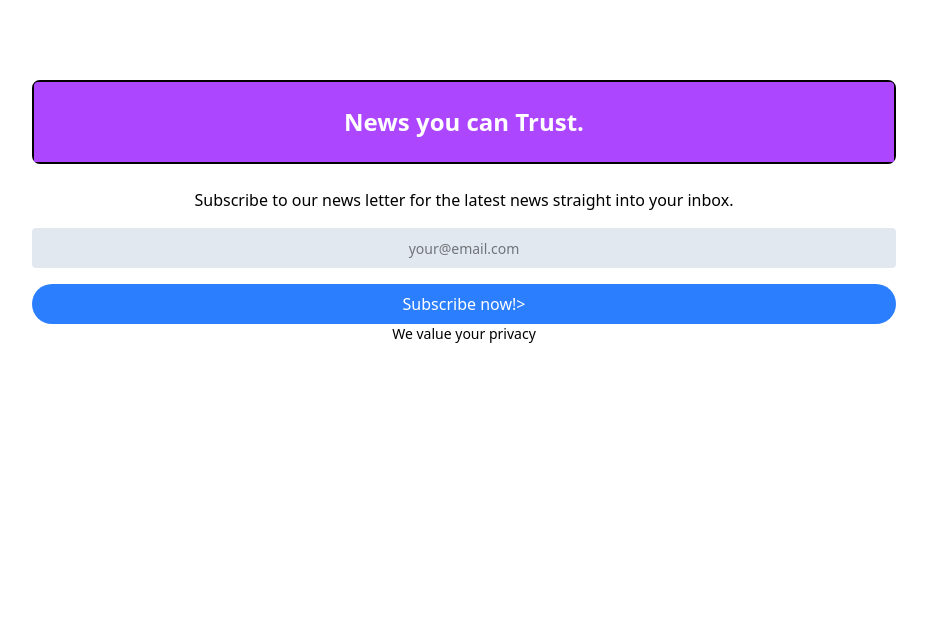
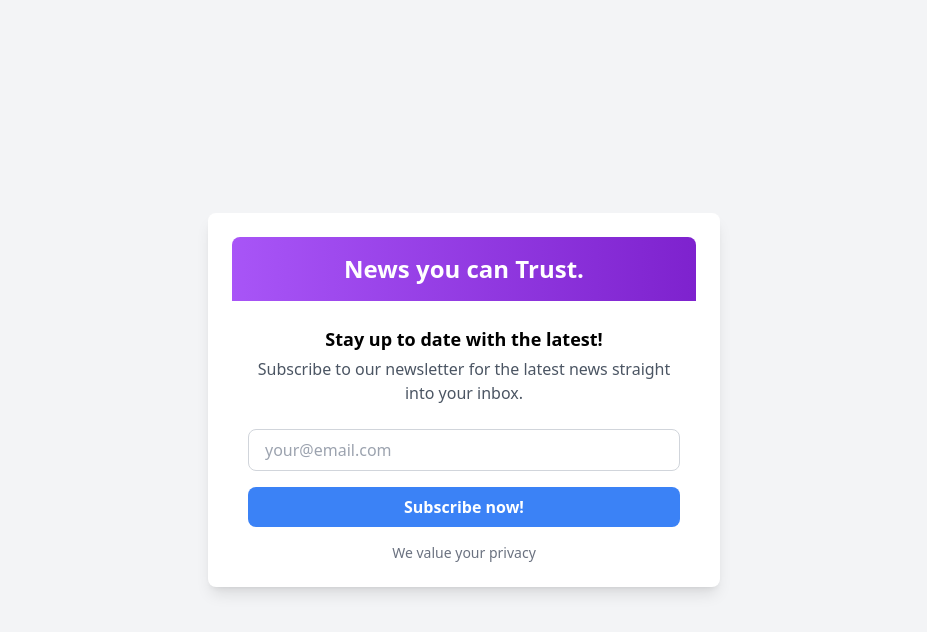
Before and after one commit to divyadav0404/Tailwind_card_design, a plain HTML site: page index.html in a window 1280 px wide. Shown: the whole page, without its empty margins (176-1103 px from the left). Drawn offline with nearby package versions, Linux system fonts and the light colour scheme.

Commit message:
Updated UI for newsletter subscription card

```diff
--- a/index.html
+++ b/index.html
@@ -1,31 +1,42 @@
+
 <!DOCTYPE html>
 <html lang="en">
 <head>
-    <meta charset="UTF-8">
-    <meta name="viewport" content="width=device-width, initial-scale=1.0">
-    <script src="https://cdn.jsdelivr.net/npm/@tailwindcss/browser@4"></script>
-  </head>
-  <body>
-    <title>Document</title>
+  <meta charset="UTF-8" />
+  <meta name="viewport" content="width=device-width, initial-scale=1.0" />
+  <title>Newsletter Subscription</title>
+  <script src="https://cdn.tailwindcss.com"></script>
 </head>
-<body>
+<body class="bg-gray-100 flex items-center justify-center min-h-screen">
 
-<div class = "mt-20 mx-52 flex flex-wrap rounded-lg border-2 border-black">
-<!-- Quote container-->
-  <div class = "w-full bg-purple-500 text-white h-20 flex justify-center items-center font-bold text-2xl rounded-t"> News you can Trust.</div>
+  <div class="bg-white shadow-lg rounded-lg w-full max-w-lg p-6">
+    <!-- Header -->
+    <div class="bg-gradient-to-r from-purple-500 to-purple-700 text-white text-center py-4 rounded-t-lg text-2xl font-bold">
+      News you can Trust.
+    </div>
 
-</div>
-  <!-- content container-->
-<div class = "text-center mt-6 w-full">
-<h2 class = "text-lg font-semibold" Stay up to date with the latest!> </h2>
-<p> Subscribe to our news letter for the latest news straight into your inbox. </p>
-<form class = "flex flex-wrap">
-  <input placeholder = "your@email.com" class="w-full mx-52 bg-slate-200 text-center placeholder:text-sm my-4 py-2 rounded"/>
-  <button class = "bg-blue-500 w-full text-white mx-52 py-2 rounded-full"> Subscribe now!></button>
-</form>
-<p class="my -6 text-sm"> We value your privacy</p>
-</div>
+    <!-- Content -->
+    <div class="mt-6 text-center px-4">
+      <h2 class="text-lg font-semibold">Stay up to date with the latest!</h2>
+      <p class="text-gray-600 mt-1">Subscribe to our newsletter for the latest news straight into your inbox.</p>
+    </div>
+
+    <!-- Form -->
+    <form class="mt-6 flex flex-col gap-4 px-4">
+      <input
+        type="email"
+        placeholder="your@email.com"
+        class="w-full border border-gray-300 rounded-lg px-4 py-2 focus:outline-none focus:ring-2 focus:ring-purple-500"
+      />
+      <button
+        class="bg-blue-500 text-white py-2 rounded-lg font-semibold hover:bg-blue-600 transition duration-200">
+        Subscribe now!
+      </button>
+    </form>
+
+    <!-- Footer text -->
+    <p class="text-gray-500 text-center text-sm mt-4">We value your privacy</p>
+  </div>
 
 </body>
-</body>
 </html>
```
